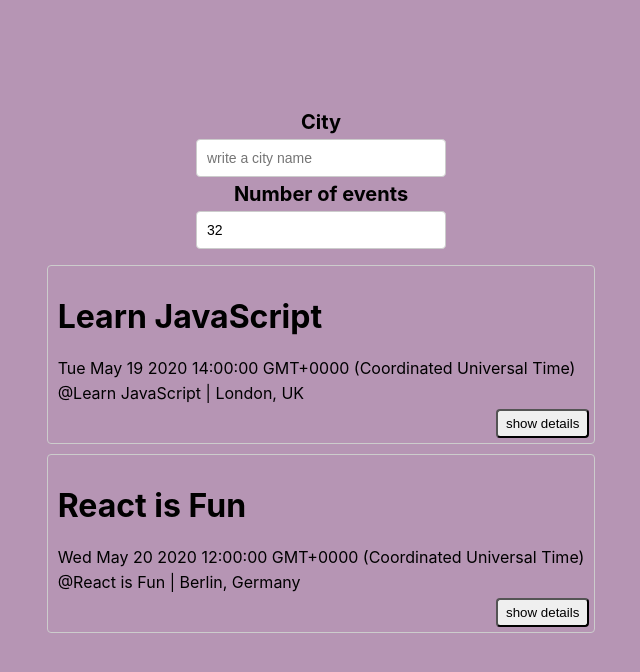
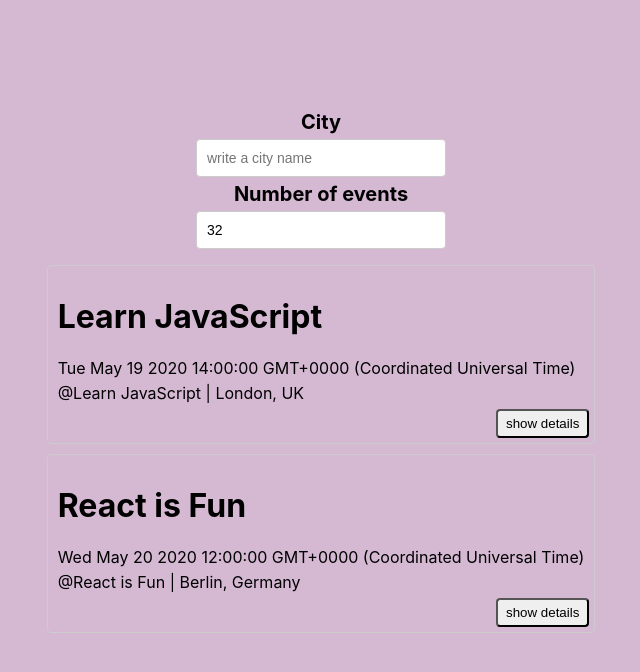
Before and after one commit to BJaguar71/MeetApp, a React (Create React App) app: page / in a window 1280 px wide. Shown: the top 672 px of the page, without its empty margins (319-959 px from the left). Built offline with nearby package versions, Linux system fonts and the light colour scheme; what atatus-spa would draw is missing.

Commit message:
added custom styling for alert

```diff
--- a/src/App.css
+++ b/src/App.css
@@ -1,7 +1,7 @@
 @import url(https://fonts.googleapis.com/css?family=Roboto:500);
 
 html {
-  background-color: #b695b4;
+  background-color: #d5b9d3;
 }
 
 .App * {
@@ -156,3 +156,8 @@ input[type="number"] {
   outline: none;
   cursor: pointer;
 }
+.Alert {
+  font-family: Arial, Helvetica, sans-serif;
+  font-size: medium;
+  font-weight: bold;
+}
```
